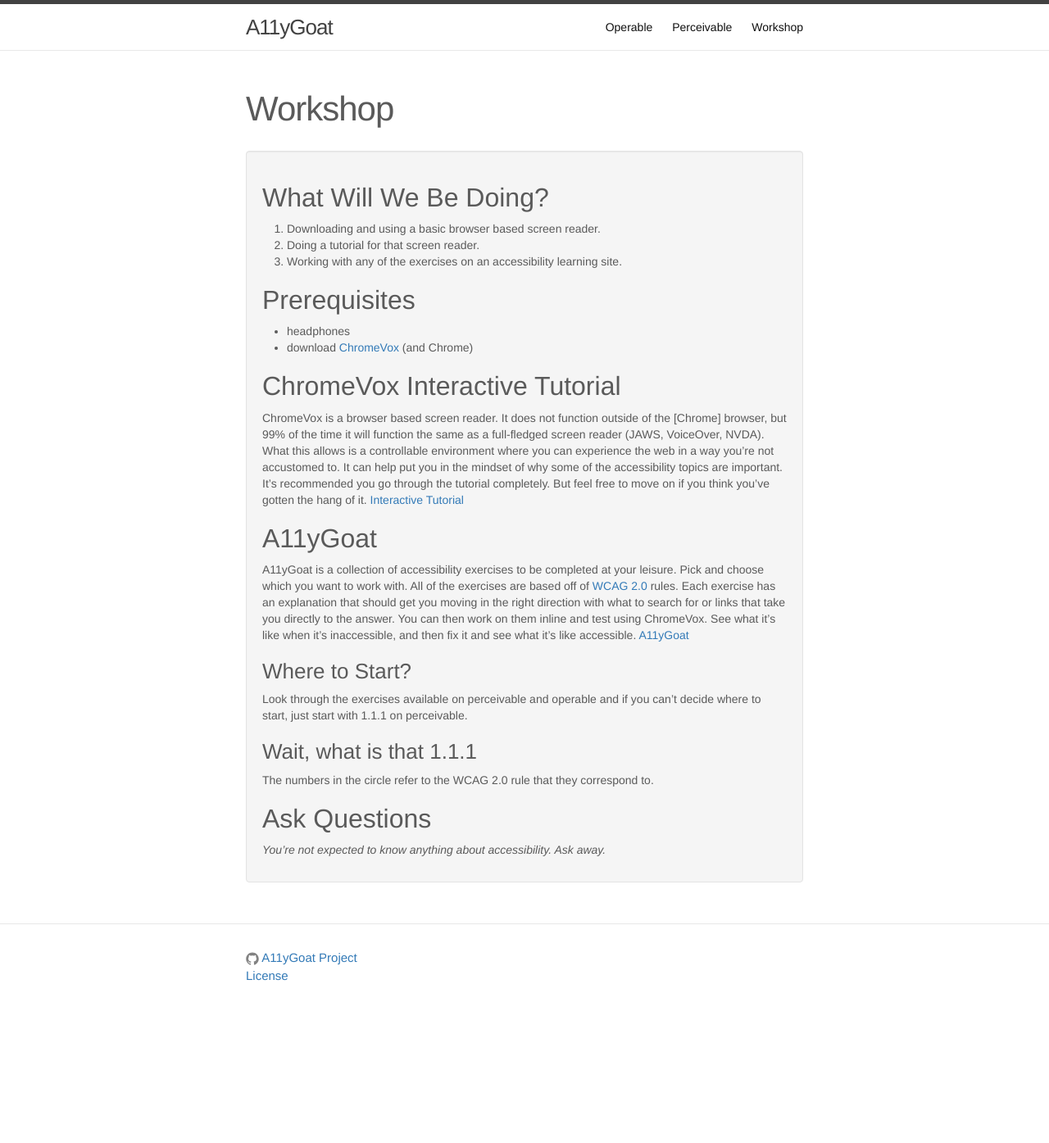
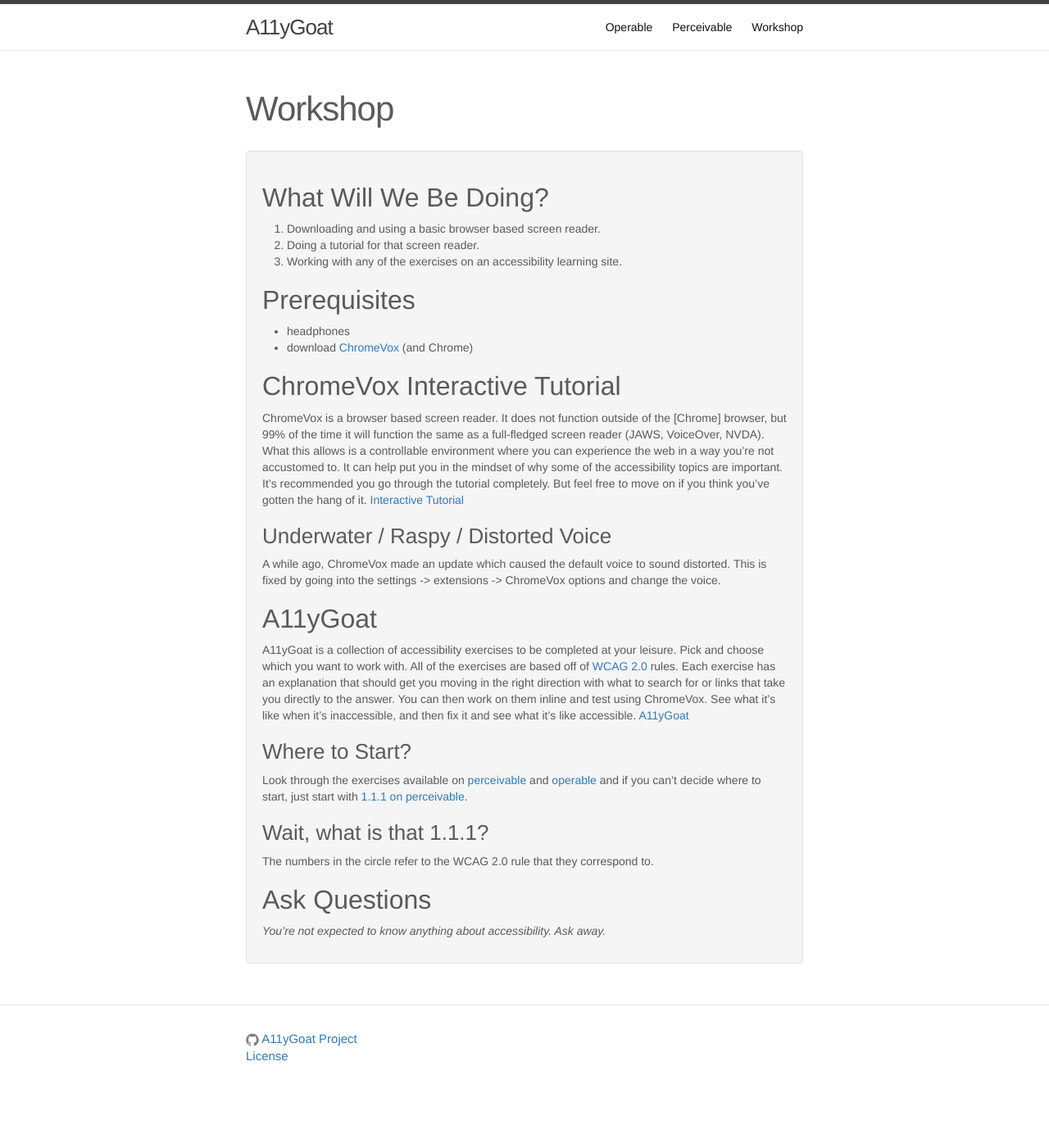
Before and after one commit to jazahn/A11yGoat, a Jekyll site: the page built from workshop.md, in a window 1280 px wide. Shown: the whole page at 82% size. Built offline with Jekyll 4.4.1, drawn with Linux system fonts in a browser that asks for light colours; before the commit the page ends 1296 px from its top, so only the background shows below that.

Commit message:
adding links

```diff
--- a/workshop.md
+++ b/workshop.md
@@ -18,15 +18,19 @@
 
 ChromeVox is a browser based screen reader. It does not function outside of the [Chrome] browser, but 99% of the time it will function the same as a full-fledged screen reader (JAWS, VoiceOver, NVDA). What this allows is a controllable environment where you can experience the web in a way you’re not accustomed to. It can help put you in the mindset of why some of the accessibility topics are important. It’s recommended you go through the tutorial completely. But feel free to move on if you think you’ve gotten the hang of it. [Interactive Tutorial](http://www.chromevox.com/tutorial/index.html)
 
+### Underwater / Raspy / Distorted Voice
+
+A while ago, ChromeVox made an update which caused the default voice to sound distorted. This is fixed by going into the settings -> extensions -> ChromeVox options and change the voice.
+
 ## A11yGoat
 
 A11yGoat is a collection of accessibility exercises to be completed at your leisure. Pick and choose which you want to work with. All of the exercises are based off of [WCAG 2.0](http://www.w3.org/TR/WCAG20/) rules. Each exercise has an explanation that should get you moving in the right direction with what to search for or links that take you directly to the answer. You can then work on them inline and test using ChromeVox. See what it’s like when it’s inaccessible, and then fix it and see what it’s like accessible. [A11yGoat](http://jazahn.github.io/A11yGoat/)
 
 ### Where to Start?
 
-Look through the exercises available on perceivable and operable and if you can't decide where to start, just start with 1.1.1 on perceivable.
+Look through the exercises available on [perceivable](http://jazahn.github.io/A11yGoat/perceivable.html) and [operable](http://jazahn.github.io/A11yGoat/operable.html) and if you can't decide where to start, just start with [1.1.1 on perceivable](http://jazahn.github.io/A11yGoat/perceivable.html).
 
-### Wait, what is that 1.1.1
+### Wait, what is that 1.1.1?
 
 The numbers in the circle refer to the WCAG 2.0 rule that they correspond to.
 
```
